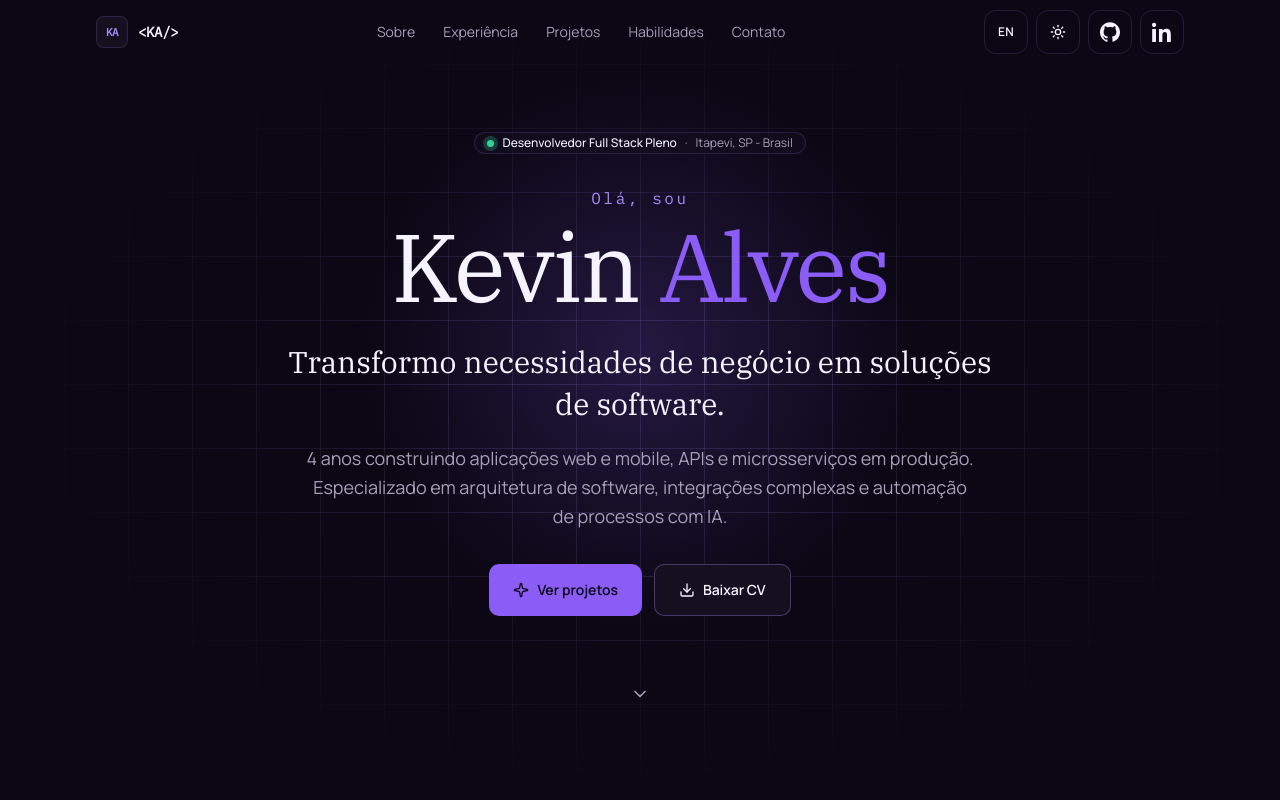
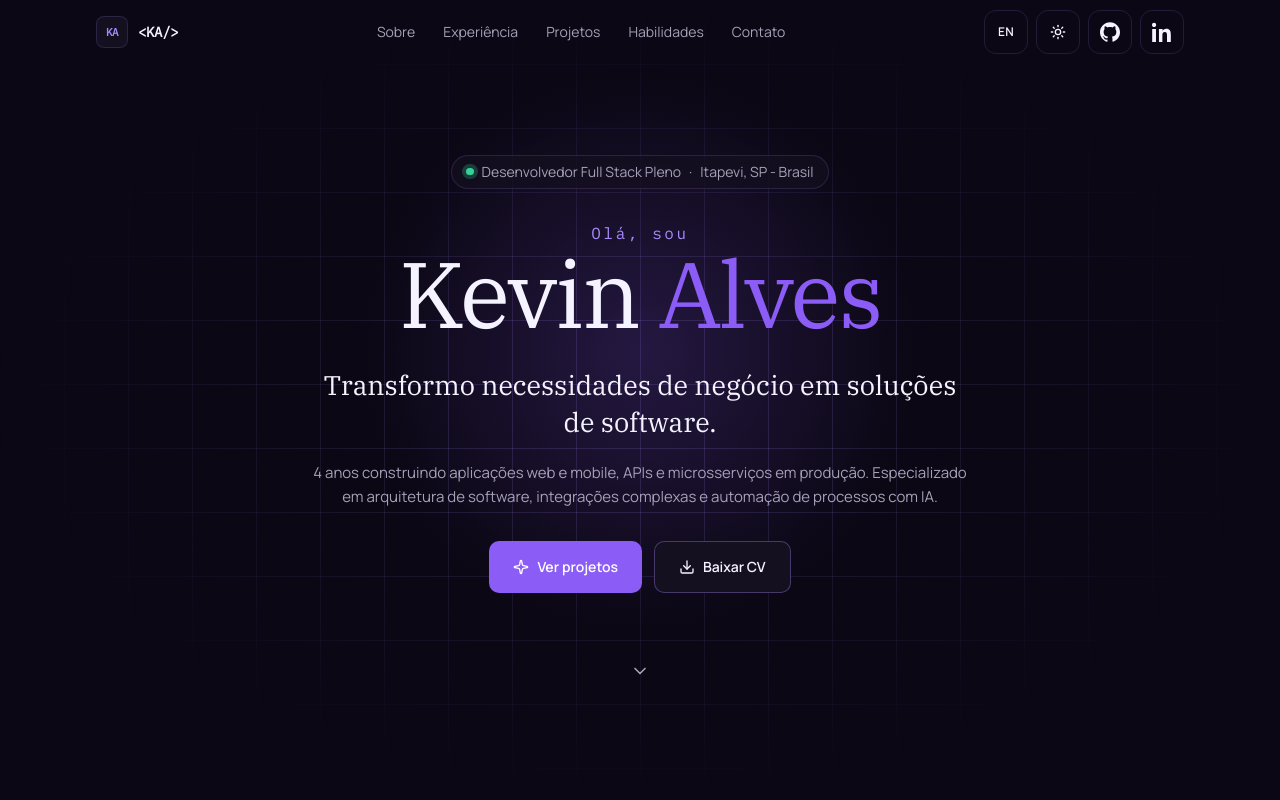
Before and after one commit to KevinAlves55/kevin-alves-portfolio, a React (Vite) app: page / in a window 1280 px wide. Shown: the top 800 px of the page. Built offline with nearby package versions, Linux system fonts and the light colour scheme.

Commit message:
style: amplia textos e proximidade do hero

```diff
--- a/src/components/ButtonLink.tsx
+++ b/src/components/ButtonLink.tsx
@@ -13,7 +13,7 @@ type ButtonLinkProps = {
 }
 
 const variants: Record<NonNullable<ButtonLinkProps['variant']>, string> = {
-  primary: 'bg-accent text-accent-ink hover:bg-accent-hover',
+  primary: 'bg-accent text-white hover:bg-accent-hover',
   secondary: 'border border-line-strong bg-surface text-ink hover:border-accent hover:bg-raised',
 }
 
--- a/src/sections/Hero.tsx
+++ b/src/sections/Hero.tsx
@@ -26,18 +26,18 @@ export function Hero() {
       />
       <Container className="relative flex min-h-svh flex-col items-center justify-center pt-28 pb-16 text-center">
         <div className="flex w-full max-w-4xl flex-col items-center">
-          <p data-hero-reveal className="inline-flex max-w-full flex-wrap items-center justify-center gap-x-2 gap-y-1 rounded-full border border-line bg-surface/55 px-3 py-1 text-[0.72rem] leading-none text-muted sm:text-xs">
+          <p data-hero-reveal className="inline-flex max-w-full flex-wrap items-center justify-center gap-x-2 gap-y-1 rounded-full border border-line bg-surface/80 px-3.5 py-1.5 text-xs text-muted sm:text-sm">
             <span className="status-dot shrink-0" aria-hidden="true" />
-            <span className="font-medium text-ink">{copy.site.role}</span>
+            <span>{copy.site.role}</span>
             <span aria-hidden="true">·</span>
             <span>{copy.site.location}</span>
           </p>
           <p data-hero-reveal className="mt-8 font-mono text-sm tracking-[0.16em] text-accent-soft sm:text-base">{copy.site.greeting}</p>
-          <h1 data-hero-reveal className="mt-1.5 font-serif text-5xl leading-[1.05] font-medium tracking-tight text-balance sm:text-7xl lg:text-8xl">
+          <h1 data-hero-reveal className="mt-0 font-serif text-[45px] leading-[1.05] font-medium tracking-tight text-balance sm:text-[69px] lg:text-[93px]">
             {site.givenName} <span className="text-accent">{site.familyName}</span>
           </h1>
-          <p data-hero-reveal className="mt-6 max-w-3xl font-serif text-2xl leading-snug font-normal text-pretty sm:text-3xl">{copy.site.headline}</p>
-          <p data-hero-reveal className="mt-5 max-w-2xl text-base leading-relaxed text-pretty text-muted sm:text-lg">{copy.site.lede}</p>
+          <p data-hero-reveal className="mt-6 max-w-3xl font-serif text-[21px] leading-snug font-normal text-pretty sm:text-[27px]">{copy.site.headline}</p>
+          <p data-hero-reveal className="mt-5 max-w-2xl text-[13px] leading-relaxed text-pretty text-muted sm:text-[15px]">{copy.site.lede}</p>
           <div data-hero-reveal className="mt-8 flex w-full max-w-md flex-col gap-3 sm:max-w-none sm:flex-row sm:justify-center">
             <ButtonLink href="#projetos" shape="soft" className="w-full sm:w-auto">
               <Sparkle className="size-4" aria-hidden="true" />
```
